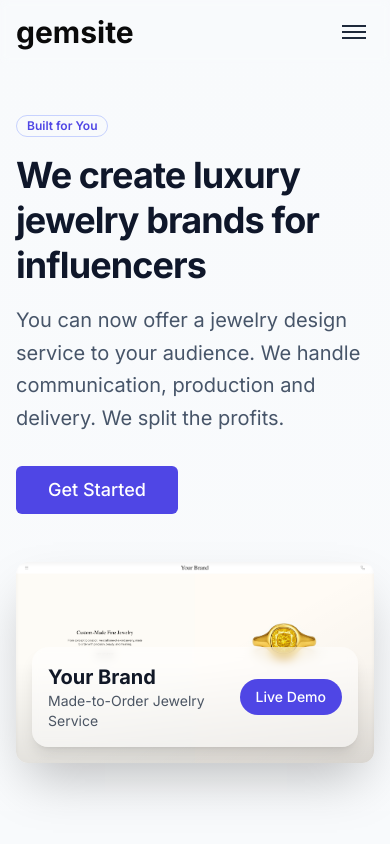
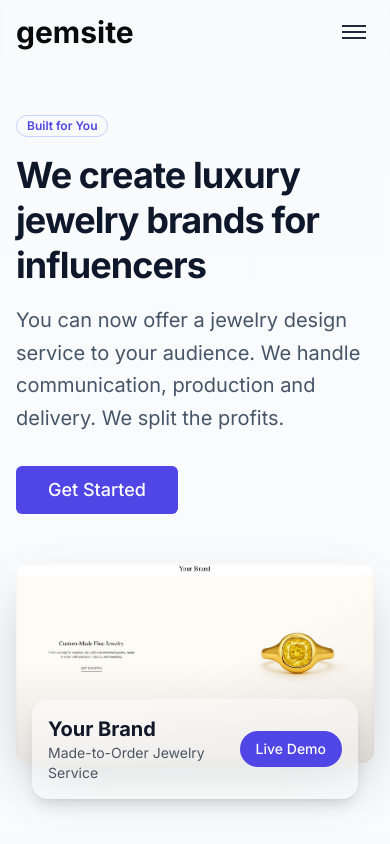
Before and after one commit to miichiimusic/gemsite-landing, a Next.js app: page / in a window 390 px wide. Shown: the top 844 px of the page. Built offline with nearby package versions, Linux system fonts and the light colour scheme.

Commit message:
hero image

```diff
--- a/gemsite-landing.tsx
+++ b/gemsite-landing.tsx
@@ -39,9 +39,9 @@ export default function Component() {
 </section>
 
 {/* Image Below Hero with Overlay Card */}
-<section className="w-full pt-4 md:pt-6 lg:pt-8 pb-12 md:pb-16">
+<section className="w-full pt-4 md:pt-6 lg:pt-8 pb-8 md:pb-12 lg:pb-16">
   <div className="container px-4 md:px-6 mx-auto">
-    {/* Add aspect-video so the div has height */}
+    {/* Image wrapper */}
     <div className="relative w-full aspect-video overflow-hidden rounded-xl shadow-2xl">
       {/* Background Glow */}
       <div className="absolute inset-0 bg-gradient-to-r from-indigo-100 to-indigo-200 rounded-3xl blur-3xl opacity-20" />
@@ -61,9 +61,11 @@ export default function Component() {
       <div className="absolute inset-0 bg-gradient-to-t from-black/10 via-transparent to-transparent" />
       <div className="absolute inset-0 shadow-inner" />
       <div className="absolute inset-0 bg-gradient-to-br from-transparent via-transparent to-black/5" />
+    </div>
 
-      {/* Overlay Card */}
-      <div className="absolute bottom-4 left-4 right-4 backdrop-blur-sm rounded-2xl p-4 shadow-lg bg-white/50">
+    {/* Overlay card pulled up with negative margin */}
+    <div className="-mt-16 md:-mt-20 lg:-mt-24 px-4 md:px-6">
+      <div className="max-w-xl mx-auto backdrop-blur-sm bg-white/50 rounded-2xl p-4 shadow-lg">
         <div className="flex items-center justify-between">
           <div>
             <h3 className="text-xl font-bold text-gray-900">Your Brand</h3>
```
Also changed, not shown: public/images/yorkparis-hero.jpg.
